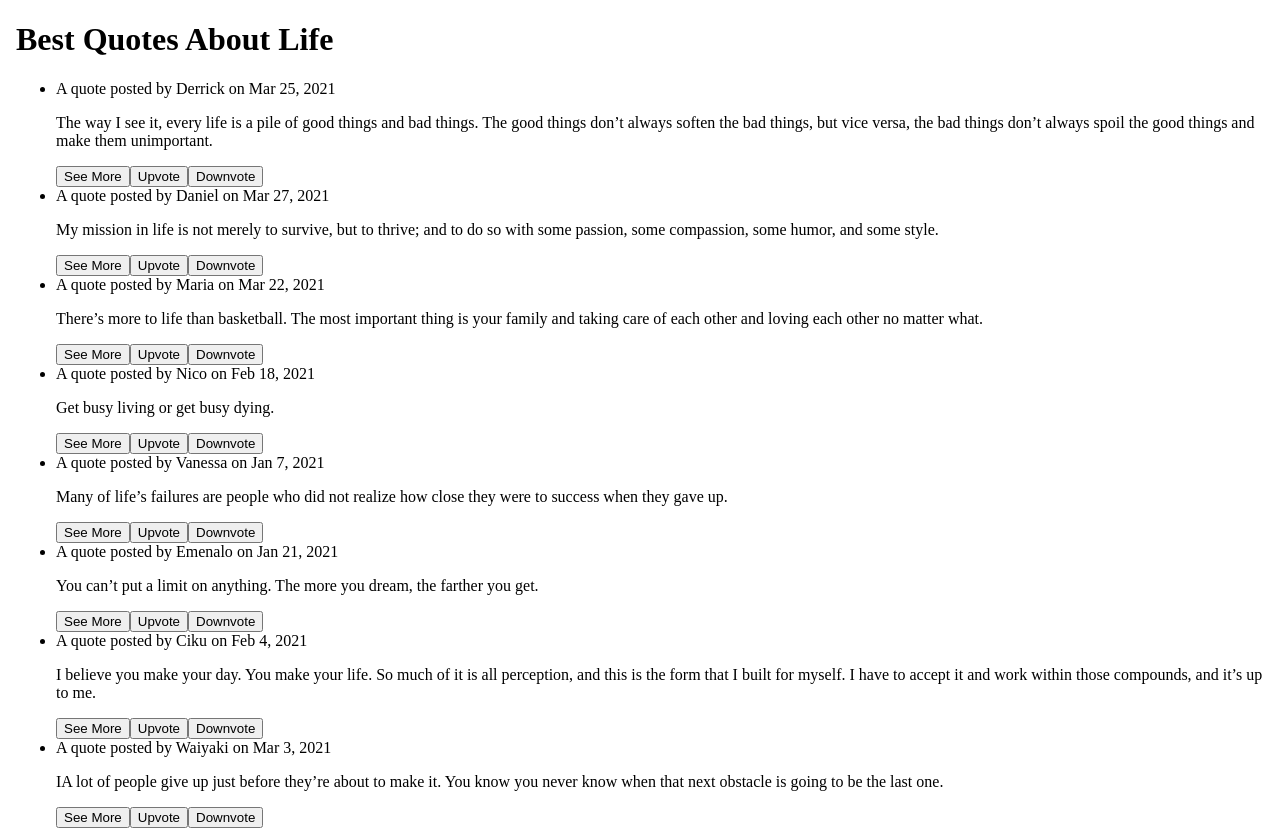
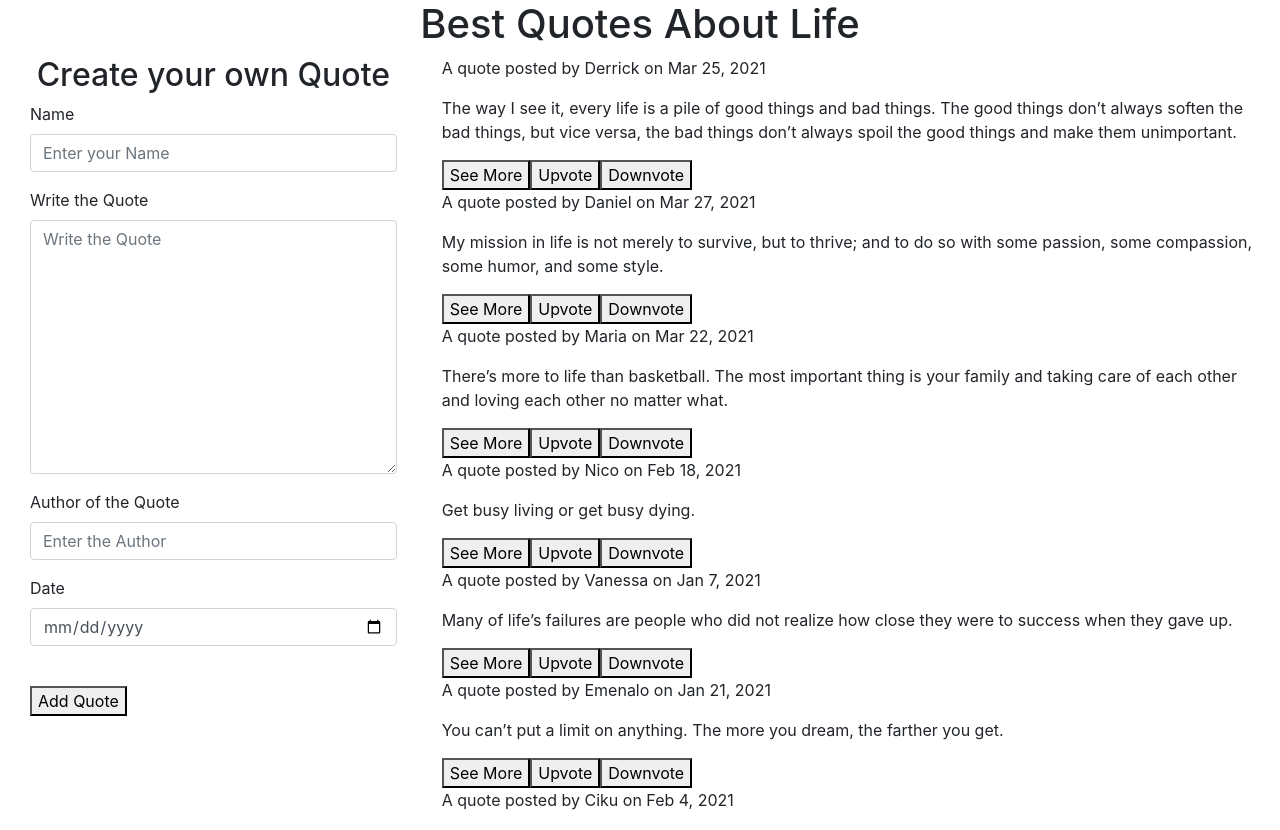
Before and after one commit to Derrick-Nyongesa/Quotes, an Angular app: page / in a window 1280 px wide. Shown: the top 830 px of the page. Built offline with nearby package versions, Linux system fonts and the light colour scheme.

Commit message:
added bootstrap to the form

```diff
--- a/package.json
+++ b/package.json
@@ -19,6 +19,8 @@
     "@angular/platform-browser": "~11.2.6",
     "@angular/platform-browser-dynamic": "~11.2.6",
     "@angular/router": "~11.2.6",
+    "bootstrap": "^4.6.0",
+    "popper": "^1.0.1",
     "rxjs": "~6.6.0",
     "tslib": "^2.0.0",
     "zone.js": "~0.11.3"
--- a/src/app/quote-form/quote-form.component.html
+++ b/src/app/quote-form/quote-form.component.html
@@ -7,30 +7,29 @@
     <title>Document</title>
 </head>
 <body>
-    <div>
-        <h1>Create your own Quote</h1>
+    <div class="container">
+        <h2 class="text-center">Create your own Quote</h2>
         <form (ngSubmit)='submitQuote()' #quoteForm='ngForm'>
-            <div>
-                <label for="name">Name</label>
-                <input type="text" id="name" placeholder="Enter your Name" [(ngModel)]="newQuote.name" name="name" #name='ngModel' required>
+            <div class="form-group">
+                <label for="name">Name</label><br>
+                <input type="text" class="form-control" id="name" placeholder="Enter your Name" [(ngModel)]="newQuote.name" name="name" #name='ngModel' required>
                 <div [hidden]="name.valid || name.pristine" class="alert alert-danger"><p>Your name is required</p></div>
             </div>
-            <div>
-                <label for="quote">Write the Quote</label>
-                <textarea name="" id="" cols="30" rows="10" id="quote" placeholder="Write the Quote" [(ngModel)]="newQuote.quote" name="quote" #quote='ngModel' required></textarea>
+            <div class="form-group">
+                <label for="quote">Write the Quote</label><br>
+                <textarea name=""  class="form-control"id="" cols="30" rows="10" id="quote" placeholder="Write the Quote" [(ngModel)]="newQuote.quote" name="quote" #quote='ngModel' required></textarea>
                 <div [hidden]="quote.valid || quote.pristine" class="alert alert-danger"><p>A quote is required</p></div>
             </div>
-            <div>
-                <label for="author">Author of the Quote</label>
-                <input type="text"
-                id="author" placeholder="Enter the Author" [(ngModel)]="newQuote.author" name="author" #author='ngModel' required>
+            <div class="form-group">
+                <label for="author">Author of the Quote</label><br>
+                <input type="text" class="form-control" id="author" placeholder="Enter the Author" [(ngModel)]="newQuote.author" name="author" #author='ngModel' required>
                 <div [hidden]="author.valid || author.pristine" class="alert alert-danger"><p>The author's name is required</p></div>
             </div>
-            <div>
-                <label for="posted">Date</label>
-                <input type="date" id="posted" [(ngModel)]="newQuote.datePosted" name="datePosted" #datePosted='ngModel' required>
+            <div class="form-group">
+                <label for="posted">Date</label><br>
+                <input type="date" class="form-control" id="posted" [(ngModel)]="newQuote.datePosted" name="datePosted" #datePosted='ngModel' required>
                 <div [hidden]="datePosted.valid || datePosted.pristine" class="alert alert-danger"><p>Date is required</p></div>
-            </div>
+            </div><br>
             <button>Add Quote</button>
         </form>
     </div>
--- a/src/app/quote/quote.component.css
+++ b/src/app/quote/quote.component.css
@@ -0,0 +1,3 @@
+* {
+    box-sizing: border-box;
+}
--- a/src/app/quote/quote.component.html
+++ b/src/app/quote/quote.component.html
@@ -7,26 +7,30 @@
     <title>Document</title>
 </head>
 <body>
-    <div>
-        <h1>Best Quotes About Life </h1>
-        <ul>
+    <div class="container-fluid">
+        <h1 class="text-center">Best Quotes About Life</h1>
+        <div class="row">
+            <div class="col-sm-4">
+                <app-quote-form (addQuote)='addNewQuote($event)'></app-quote-form>
+            </div>
+            <div class="col-sm-8">
                 <div *ngFor='let quote of quotes; let i=index'>
-                <li> A quote posted by
+                    <p> A quote posted by
                         <span class="name">{{quote.name}}</span> on {{quote.datePosted|date}}
-                </li>
-                <p class="h3 h3-responsive font-bold wow fadeInLeft" data-wow-delay="1s" appHighlight *ngIf="highestUpvote()===quote.upvotes && quote.upvotes>0">
+                    </p>
+                    <p data-wow-delay="1s" appHighlight *ngIf="highestUpvote()===quote.upvotes && quote.upvotes>0">
                         {{quote.quote}}
-
                     </p>
-                   <p class="h3 h3-responsive font-bold wow fadeInLeft" data-wow-delay="1s" *ngIf="highestUpvote()!==quote.upvotes || quote.upvotes===0">{{quote.quote}}
+                    <p data-wow-delay="1s" *ngIf="highestUpvote()!==quote.upvotes || quote.upvotes===0">
+                        {{quote.quote}}
                     </p>
                     <button (click)='toggleQuote(i)'>See More</button>
                     <button (click)="upvote(i)">Upvote</button>
                     <button (click)="downvote(i)">Downvote</button>
                         <app-quote-details *ngIf='quote.showDetails' [quote]='quote' (toDelete)='deleteThis($event, i)'></app-quote-details>
                 </div>
-        </ul>
             </div>
-    <app-quote-form (addQuote)='addNewQuote($event)'></app-quote-form>
+          </div>
+    </div>
 </body>
 </html>
--- a/src/styles.css
+++ b/src/styles.css
@@ -1 +1,2 @@
 /* You can add global styles to this file, and also import other style files */
+@import "~bootstrap/dist/css/bootstrap.css"
```
Also changed, not shown: 1 other file (tests, documents, lock files or other folders). Lines whose indentation alone changed are shown as unchanged.
